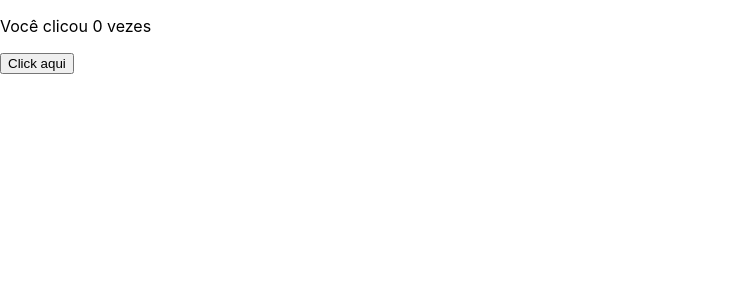
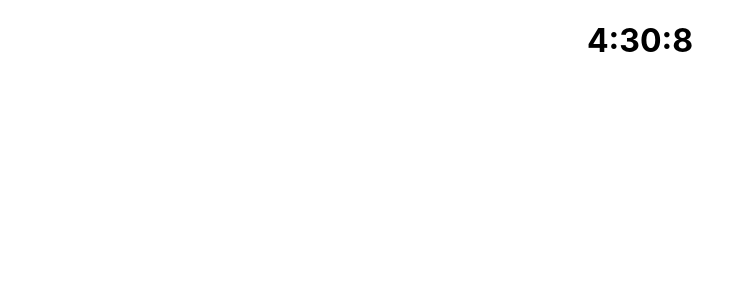
Before and after one commit to imalhaas/my-app, a React (Create React App) app: page / in a window 1280 px wide. Shown: the top 300 px of the page, without its empty margins (0-755 px from the left). Built offline with nearby package versions, Linux system fonts and the light colour scheme.

Commit message:
implemetation clock

```diff
--- a/src/App.js
+++ b/src/App.js
@@ -3,19 +3,38 @@ import React, { useState, useEffect } from 'react';
 
 
 export default function App() {
-  const [count, setCount] = useState(0);
 
-  useEffect(() => {
-  document.title = `Você clicou ${count} vezes`;
-   },[count]);
+  const [hora, setHora] = useState(4);
+  const [minuto, setMinuto] = useState(30);
+  const [segundos, setSegundos] = useState(1);
+
+  function callAlert(){
+
+  }
+
+  useEffect(() =>{
+
+    const interval = setInterval(() => {
+
+     setSegundos(segundos+1);
+      if(segundos == 59){
+        setSegundos(0);
+        setMinuto(minuto+1);
+        if(minuto == 59){
+          setMinuto(0);
+          setHora(hora+1);
+        }
+      }
+    }, 1000);
+
+    return () => clearInterval(interval);
+
+  });
 
 
   return (
     <div>
-      <p>Você clicou {count} vezes</p>
-      <button onClick={() => setCount(count + 1)}>
-        Click aqui
-      </button>
+      <h1 style={{textAlign: 'center'}}>{hora}:{minuto}:{segundos}</h1>
     </div>
   );
 }
```
